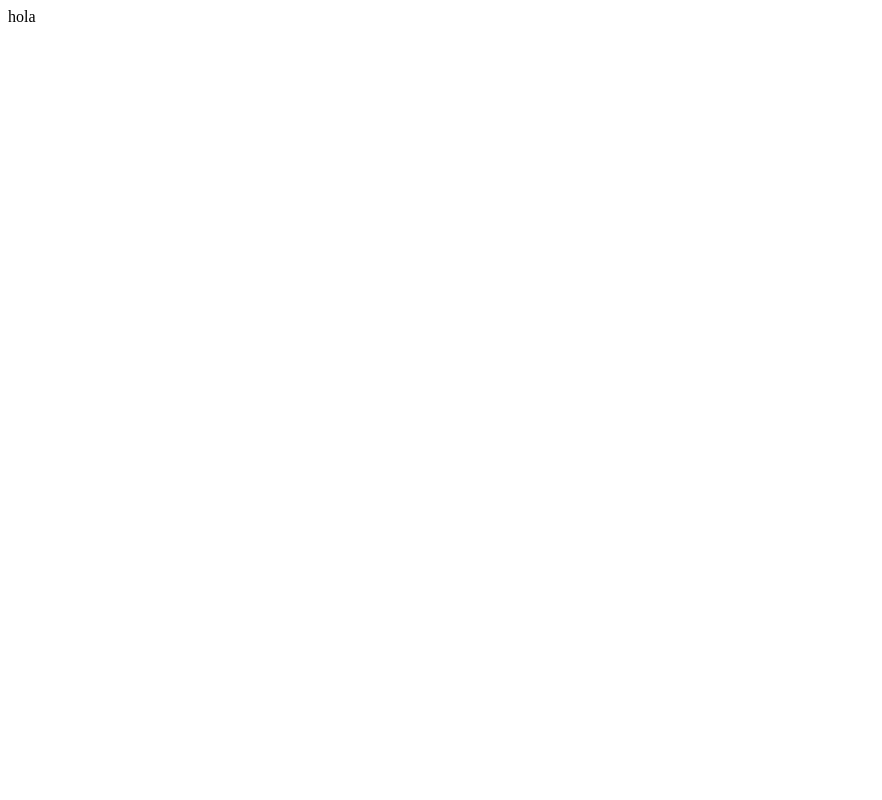
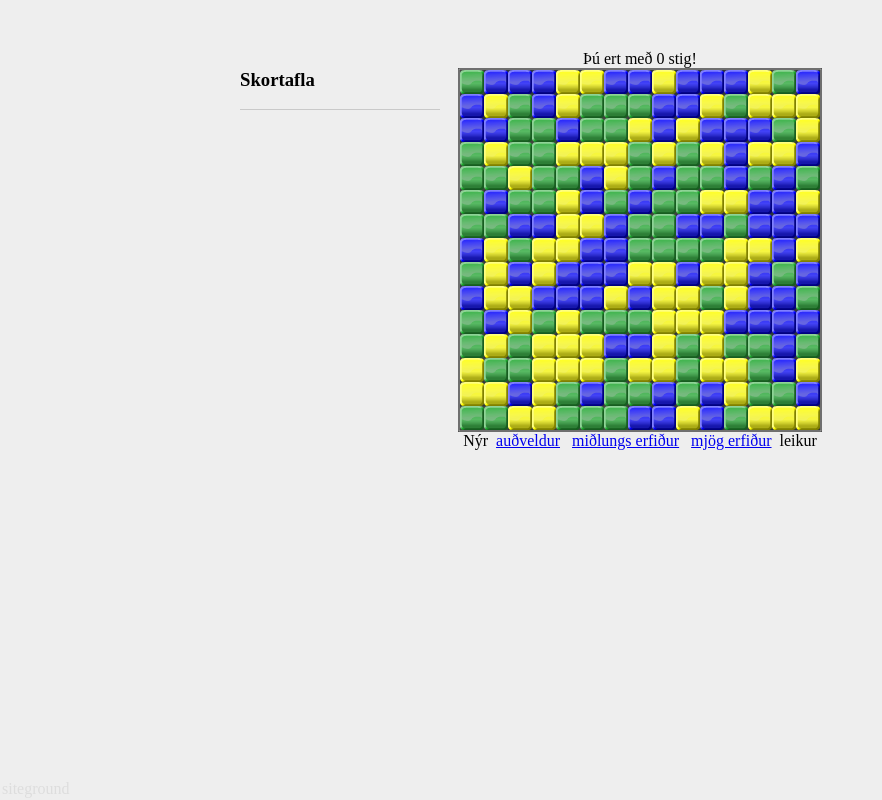
Before and after one commit to bjarnis/bjarnis.github.io, a plain HTML site: page index.html in a window 1280 px wide. Shown: the whole page, without its empty margins (0-882 px from the left). Drawn offline with nearby package versions, Linux system fonts and the light colour scheme.

Commit message:
current page

```diff
--- /dev/null
+++ b/collapse.css
@@ -0,0 +1,68 @@
+
+body {
+	background-color: #eeeeee;
+	padding: 0px;
+	margin: 0px;
+}
+#scoreTable {
+	width: 200px;
+	height: 400px;
+	float: left;
+	margin-left: -200px;
+}
+#scoreTable ul {
+	margin: 0px;
+	padding: 0px;
+	border: 1px solid #C9C9C9;
+	border-bottom: 0px;
+}
+#scoreTable ul li
+{
+	list-style:none;
+	padding:5px 10px;
+	border-bottom:1px solid #C9C9C9;
+}
+#scoreTable ul.label
+{
+	font-weight:bold;
+	background:#333;
+	color:#fff;
+}
+#scoreTable ul li.even
+{
+background:#fff
+}
+#scoreTable ul li.odd
+{
+	background:#FFFFE6
+}
+
+
+
+
+
+#collapseGame {
+	margin:auto;
+	width: 400px;
+	margin-top: 50px;
+}
+#canvasContainer {
+	vertical-align: middle;
+	margin:auto;
+	height: 100px;
+	width: 100px;
+	cursor: pointer;
+}
+#scoreNr, #gameLinks {
+	display: block;
+	width: 400px;
+	margin: 0px auto;
+	text-align: center;
+}
+#gameBoard {
+	cursor: hand;
+	cursor: pointer;
+}
+#gameBoard:active {
+	/*cursor: default;*/
+}
--- a/index.html
+++ b/index.html
@@ -1 +1,34 @@
-hola
+
+<!doctype html>
+<html>
+	<head>
+		<script src="http://ajax.googleapis.com/ajax/libs/jquery/1/jquery.min.js"></script>
+		<script src="collapse.min.js"></script>
+		<link rel="stylesheet" type="text/css" media="all" href="collapse.css" />
+		<script type="text/javascript">
+		  var _gaq = _gaq || [];
+		  _gaq.push(['_setAccount', 'UA-3562817-1']);
+		  _gaq.push(['_trackPageview']);
+		  _gaq.push('setCustomVar', 4, 'subCat','[CATEGORY NAME]',3);
+		  (function() {
+			var ga = document.createElement('script'); ga.type = 'text/javascript'; ga.async = true;
+			ga.src = ('https:' == document.location.protocol ? 'https://ssl' : 'http://www') + '.google-analytics.com/ga.js';
+			var s = document.getElementsByTagName('script')[0]; s.parentNode.insertBefore(ga, s);
+		  })();
+		</script>
+	</head>
+	<body onload='loadImages();newGame(easyGame);'>
+		<div id="collapseGame">
+			<div id="scoreTable"><h3>Skortafla</h3></div>
+			<span id="scoreNr"></span>
+			<div id="canvasContainer"></div>
+			<div id="gameLinks">
+				Nýr&nbsp;&nbsp;<a id="newGameLink" href="javascript:newGame(easyGame);">auðveldur</a>&nbsp;&nbsp;
+				<a id="newGameLink" href="javascript:newGame(mediumGame);">miðlungs erfiður</a>&nbsp;&nbsp;
+				<a id="newGameLink" href="javascript:newGame(hardGame);">mjög erfiður</a>&nbsp;
+				leikur
+			</div>
+		</div>
+		<div style="position:fixed; bottom: 2px; left:2px; color: #dddddd; size: 8px;">siteground</div>
+	</body>
+</html>
```
Also changed, not shown: collapse.min.js (added), img/brick_blue.png (added), img/brick_gray.png (added), img/brick_green.png (added), img/brick_purpule.png (added), img/brick_red.png (added), img/brick_yellow.png (added), 1 other file.
